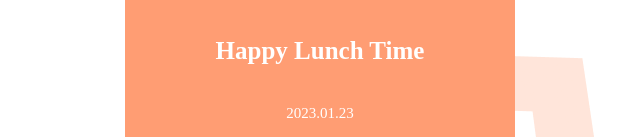
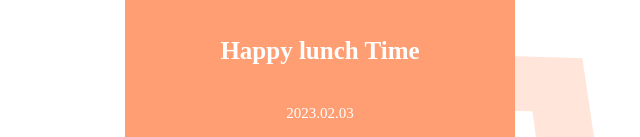
Before and after one commit to chorongiji/cording4cuts, a plain HTML site: page index.html in a window 1280 px wide. Shown: the part 878-1015 px from the top of the page, 320-960 px from the left. Drawn offline with Linux system fonts and the light colour scheme; a web font is replaced by a local one.

Commit message:
Update index.html

```diff
--- a/index.html
+++ b/index.html
@@ -117,7 +117,7 @@ body {
         }
       }
       function alertText(number) {
-        alert(`${number}번째 추억이에요! 눌러주셔서 감사합니다 :)`);
+        alert(`${number} 방문해 주셔서 감사합니다 :)`);
     }
 </script>
 </head>
@@ -129,7 +129,7 @@ body {
           onmouseout="showText(1)"
           onclick="alertText(1)">
 					<span id="desc1" class="photo-description">
-						기도 합니다!
+						 기도 합니다!
 					</span>
 				</div>
 	      <div id="image2" class="photo-frame" id="image2" class="photo-frame"
@@ -157,8 +157,8 @@ body {
 				</div>
 			</div>
 			<div class="footer">
-				<p class="f-title">Happy Lunch Time</p>
-			  <p class="f-date">2023.01.23</p>
+				<p class="f-title">Happy lunch Time</p>
+			  <p class="f-date">2023.02.03</p>
 			</div>
     </div>
 </body>
```
